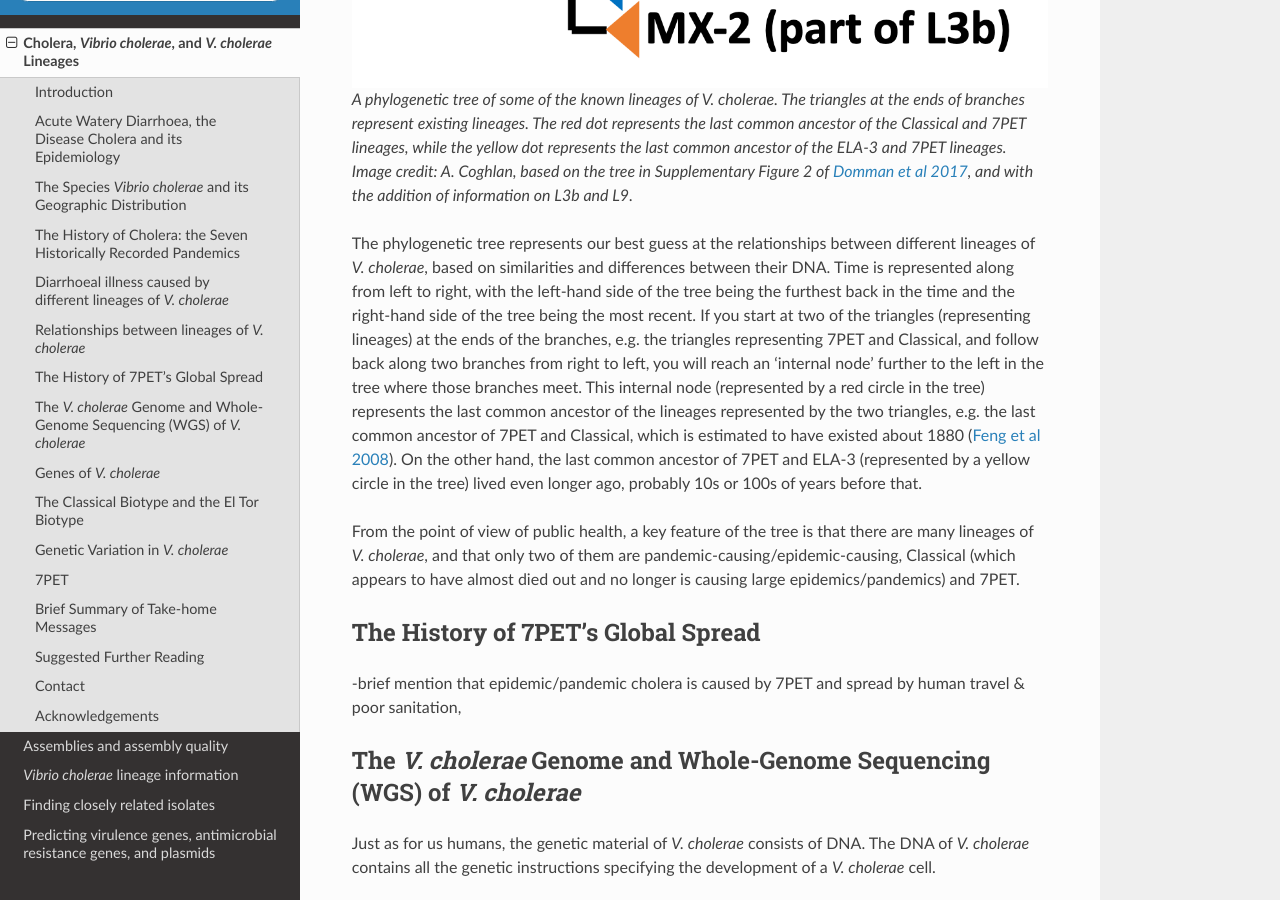
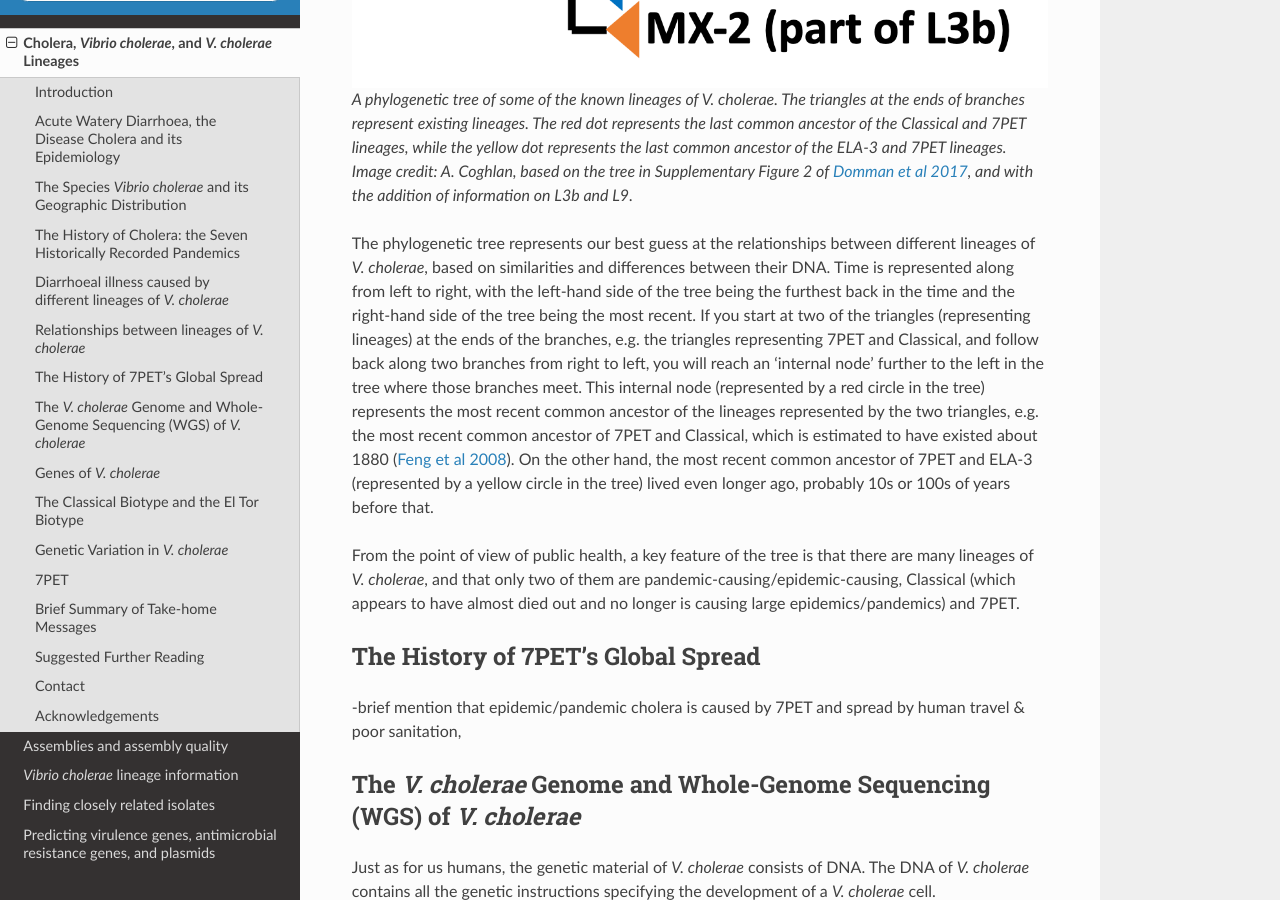
Before and after one commit to avrilcoghlan/cholerabook, a Sphinx documentation site: the page built from docs/source/vibriogenomes.rst, in a window 1280 px wide and 900 px high, scrolled down 8332 px. Built offline with Sphinx 7.4.7 and the Read the Docs theme 2.0.0, drawn with Linux system fonts in a browser that asks for light colours.

Commit message:
Update vibriogenomes.rst

```diff
--- a/docs/source/vibriogenomes.rst
+++ b/docs/source/vibriogenomes.rst
@@ -182,7 +182,7 @@
 .. _Domman et al 2017: https://pubmed.ncbi.nlm.nih.gov/29123068/
 
 .. figure:: Lineages.png
-  :width: 1050
+  :width: 750
 
   A phylogenetic tree of some of the known lineages of *V. cholerae*. The triangles at the ends of branches represent existing lineages. The red dot represents the last common ancestor of the Classical and 7PET lineages, while the yellow dot represents the last common ancestor of the ELA-3 and 7PET lineages. Image credit: A. Coghlan, based on the tree in Supplementary Figure 2 of `Domman et al 2017`_, and with the addition of information on L3b and L9.
 
@@ -191,9 +191,9 @@
 right-hand side of the tree being the most recent.
 If you start at two of the triangles (representing lineages) at the ends of the branches, e.g. the triangles representing 7PET and Classical, and follow
 back along two branches from right to left, you will reach an 'internal node' further to the left in the tree where those branches meet. This internal
-node (represented by a red circle in the tree) represents the last common ancestor of the lineages represented by the two triangles, e.g.
-the last common ancestor of 7PET and Classical, which is estimated to have existed about 1880 (`Feng et al 2008`_). On the other hand,
-the last common ancestor of 7PET and ELA-3 (represented by a yellow circle in the tree) lived even longer ago, probably 10s or 100s of years before that.
+node (represented by a red circle in the tree) represents the most recent common ancestor of the lineages represented by the two triangles, e.g.
+the most recent common ancestor of 7PET and Classical, which is estimated to have existed about 1880 (`Feng et al 2008`_). On the other hand,
+the most recent common ancestor of 7PET and ELA-3 (represented by a yellow circle in the tree) lived even longer ago, probably 10s or 100s of years before that.
 
 .. _Feng et al 2008: https://pubmed.ncbi.nlm.nih.gov/19115014/
 
```
